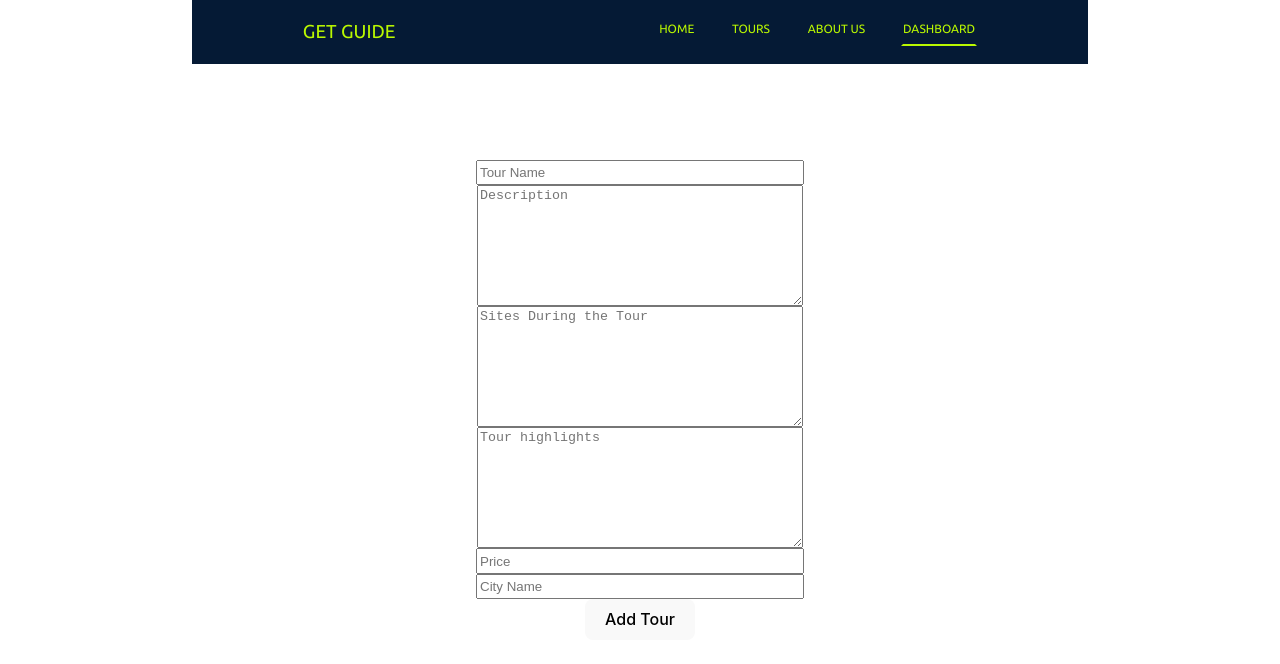
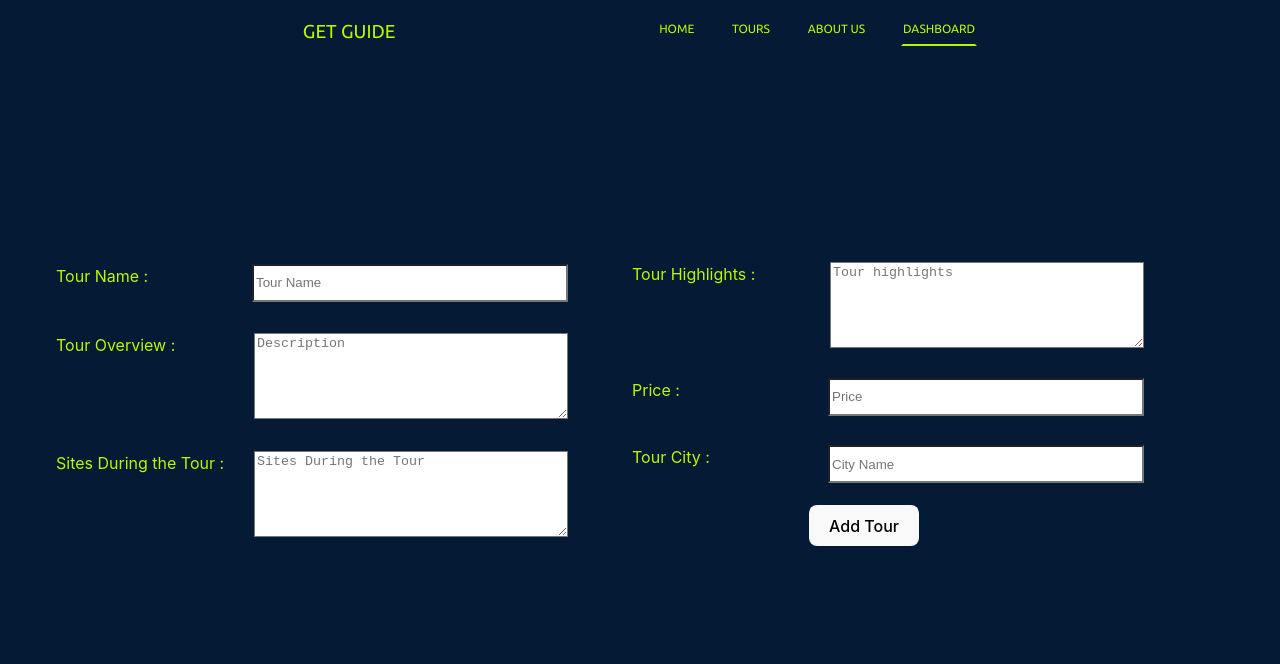
Before and after one commit to FaridBash/FinalProjGetGuide, a React (Vite) app in the folder GetGuide/: page /Dashboard in a window 1280 px wide. Shown: the top 664 px of the page. Built offline with nearby package versions, Linux system fonts and the light colour scheme.

Commit message:
admin but no pic upload yet

```diff
--- a/GetGuide/src/Pages/AdminDash.css
+++ b/GetGuide/src/Pages/AdminDash.css
@@ -1,19 +1,44 @@
 #form{
-    width: 10rem;
-    height: 30rem;
+    width: 50rem;
+    height: 20rem;
     display: flex;
     flex-direction: column;
+    flex-wrap: wrap;
     align-items: center;
     justify-content: space-evenly;
 }
 
+#admin-page{
+    width: 100vw;
+    height: 100vh;
+    background: #051A35;
+    display: flex;
+    /* flex-direction: column; */
+    align-items: center;
+    justify-content: flex-start;
+}
+
 
 .input-new-tour{
-    width: 20rem;
-    height: 5rem;
+    width: 55%;
+    height: 2rem;
+    background: #fff;
 }
 
 .text-area{
-    width: 20rem;
-    height: 30rem;
+    width: 55%;
+    height: 5rem;
+    background: #fff;
 }
+.tour-form-divs label{
+    width: fit-content;
+    margin-left: 3rem;
+    color: #BAF801;
+}
+.tour-form-divs{
+    width: 70%;
+    display: flex;
+    align-items: flex-start;
+    justify-content: space-between;
+    margin: 0.5rem;
+}
--- a/GetGuide/src/Pages/AdminDash.jsx
+++ b/GetGuide/src/Pages/AdminDash.jsx
@@ -2,9 +2,7 @@ import { useEffect, useRef, useState } from "react";
 import "./AdminDash.css";
 
 export default function AdminDash() {
-
-
-  const [tour, setTour]=useState(undefined);
+  const [tour, setTour] = useState(undefined);
   // const [images, setImages]=useState([]);
   // useEffect(()=>{
   //   if(tour){
@@ -17,52 +15,50 @@ export default function AdminDash() {
   //   }
   // },[tour])
 
-  const tourNameRef=useRef(null);
-  const tourDescriptionRef=useRef(null);
-  const tourSitesRef=useRef(null);
-  const tourHighlightsRef=useRef(null);
-  const tourimagesRef=useRef(null);
-  const tourPriceRef=useRef(null);
-  const tourCityRef=useRef(null);
-
+  const tourNameRef = useRef(null);
+  const tourDescriptionRef = useRef(null);
+  const tourSitesRef = useRef(null);
+  const tourHighlightsRef = useRef(null);
+  const tourimagesRef = useRef(null);
+  const tourPriceRef = useRef(null);
+  const tourCityRef = useRef(null);
 
   function handleSubmit(e) {
     e.preventDefault();
-    const tourObj={};
+    const tourObj = {};
     const formData = new FormData();
     // for (let i = 0; i < images.length; i++) {
     //  formData.append('images', images[i]);
     // }
-    console.log('formData',formData);
-    const tour={
-
+    console.log("formData", formData);
+    const tour = {
       // // images: formData.images,
-      tourName:tourNameRef.current.value,
-      tourDescription:tourDescriptionRef.current.value,
-      sitesDuringtheTour: tourSitesRef.current.value.split('-').map(highlight => highlight.trim()),
-      highlights: tourHighlightsRef.current.value.split('-').map(highlight => highlight.trim()),
+      tourName: tourNameRef.current.value,
+      tourDescription: tourDescriptionRef.current.value,
+      sitesDuringtheTour: tourSitesRef.current.value
+        .split("-")
+        .map((highlight) => highlight.trim()),
+      highlights: tourHighlightsRef.current.value
+        .split("-")
+        .map((highlight) => highlight.trim()),
       city: tourCityRef.current.value,
-      tourPrice: tourPriceRef.current.value
-    }
+      tourPrice: tourPriceRef.current.value,
+    };
 
     console.log("Tour to add", tour);
     try {
-      fetchTour(tour)
+      fetchTour(tour);
     } catch (error) {
       console.error(error);
     }
-
   }
 
-  async function fetchTour(obj){
-    const response = await fetch(
-      "http://localhost:6363/api/tours",
-      {
+  async function fetchTour(obj) {
+    const response = await fetch("http://localhost:6363/api/tours", {
       method: "POST",
       headers: { "Content-Type": "application/json" },
       body: JSON.stringify(obj),
-      }
-    );
+    });
 
     // const responseData = await response.json();
     // console.log(responseData);
@@ -73,9 +69,20 @@ export default function AdminDash() {
   }
 
   return (
-    <div>
+    <div id="admin-page">
       <form id="form" onSubmit={handleSubmit}>
-        <input type="text" name="tourName" placeholder="Tour Name" className="input-new-tour" ref={tourNameRef} />
+        <div className="tour-form-divs">
+          <label htmlFor="">Tour Name :</label>
+          <input
+            type="text"
+            name="tourName"
+            placeholder="Tour Name"
+            className="input-new-tour"
+            ref={tourNameRef}
+          />
+        </div>
+        <div className="tour-form-divs">
+          <label htmlFor="">Tour Overview :</label>
           <textarea
             id="tour-info"
             name="tourDescription"
@@ -85,6 +92,10 @@ export default function AdminDash() {
             className="text-area"
             ref={tourDescriptionRef}
           ></textarea>
+        </div>
+        <div className="tour-form-divs">
+          <label htmlFor="">Sites During the Tour :</label>
+
           <textarea
             id="sites-list"
             name="sitesDuringtheTour"
@@ -94,6 +105,10 @@ export default function AdminDash() {
             className="text-area"
             ref={tourSitesRef}
           ></textarea>
+        </div>
+        <div className="tour-form-divs">
+          <label htmlFor="">Tour Highlights :</label>
+
           <textarea
             id="highlights-list"
             name="highlights"
@@ -103,10 +118,35 @@ export default function AdminDash() {
             className="text-area"
             ref={tourHighlightsRef}
           ></textarea>
+        </div>
         {/* <input type="file" name="images" className="input-new-tour" ref={tourimagesRef} multiple onChange={handleFileChange} /> */}
-        <input type="number" name="tourPrice" id="price" placeholder="Price" className="input-new-tour" ref={tourPriceRef}/>
-        <input type="text" name="city" id="city" placeholder="City Name" className="input-new-tour" ref={tourCityRef}/>
+        <div className="tour-form-divs">
+          <label htmlFor="">Price :</label>
+
+          <input
+            type="number"
+            name="tourPrice"
+            id="price"
+            placeholder="Price"
+            className="input-new-tour"
+            ref={tourPriceRef}
+          />
+        </div>
+        <div className="tour-form-divs">
+          <label htmlFor="">Tour City :</label>
+
+          <input
+            type="text"
+            name="city"
+            id="city"
+            placeholder="City Name"
+            className="input-new-tour"
+            ref={tourCityRef}
+          />
+        </div>
+
         <button>Add Tour</button>
+
       </form>
     </div>
   );
```
Lines whose indentation alone changed are shown as unchanged.
